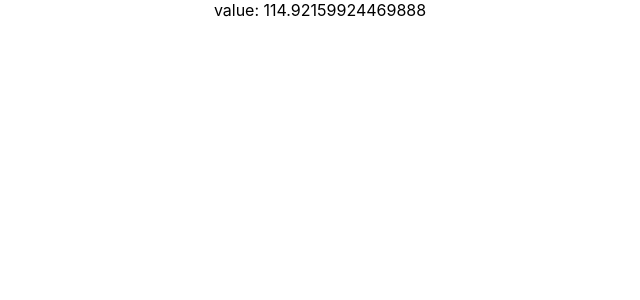
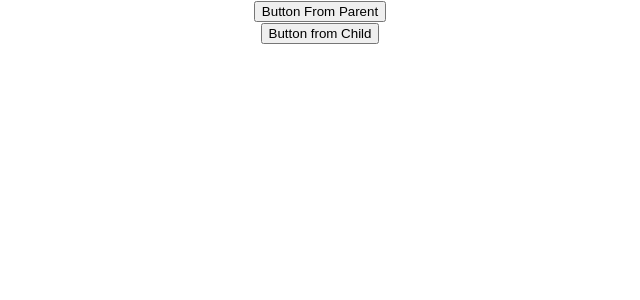
Before and after one commit to Abhishek-dourbi/react-hooks, a React (Create React App) app: page / in a window 1280 px wide. Shown: the top 300 px of the page, without its empty margins (320-960 px from the left). Built offline with nearby package versions, Linux system fonts and the light colour scheme.

Commit message:
useImperativeHandle Hook

```diff
--- a/src/App.js
+++ b/src/App.js
@@ -4,6 +4,7 @@ import UseReducer from './Hooks/UseReducer';
 import UseState from './Hooks/UseState';
 import UseRef from './Hooks/UseRef';
 import UseLayoutEffect from './Hooks/UseLayoutEffect';
+import UseImperativeHandle from './Hooks/UseImperativeHandle/UseImperativeHandle';
 
 function App() {
   return (
@@ -12,7 +13,8 @@ function App() {
       {/* <UseReducer /> */}
       {/* <UseEffect /> */}
       {/* <UseRef /> */}
-      <UseLayoutEffect />
+      {/* <UseLayoutEffect /> */}
+      <UseImperativeHandle />
     </div>
   );
 }
--- /dev/null
+++ b/src/Hooks/UseImperativeHandle/Button.js
@@ -0,0 +1,24 @@
+import React, { forwardRef, useImperativeHandle, useState } from "react";
+
+const Button = forwardRef((props, ref) => {
+    const [toggle, setToggle] = useState(false);
+
+    useImperativeHandle(ref, () => ({
+        alterToggle() {
+            setToggle(!toggle);
+        }
+    }))
+
+    return (
+        <div>
+            <button onClick={() => {
+                setToggle(!toggle);
+            }}>
+                Button from Child
+            </button>
+            {toggle && <span>Toggle</span>}
+        </div>
+    )
+});
+
+export default Button;
--- /dev/null
+++ b/src/Hooks/UseImperativeHandle/UseImperativeHandle.js
@@ -0,0 +1,17 @@
+import React, {useRef} from "react";
+import Button from "./Button";
+
+const UseImperativeHandle = () => {
+    const buttonRef = useRef(null);
+
+    return (
+        <div>
+            <button onClick={() => {
+                buttonRef.current.alterToggle()
+            }}>Button From Parent</button>
+            <Button ref={buttonRef} />
+        </div>
+    )
+};
+
+export default UseImperativeHandle;
```
